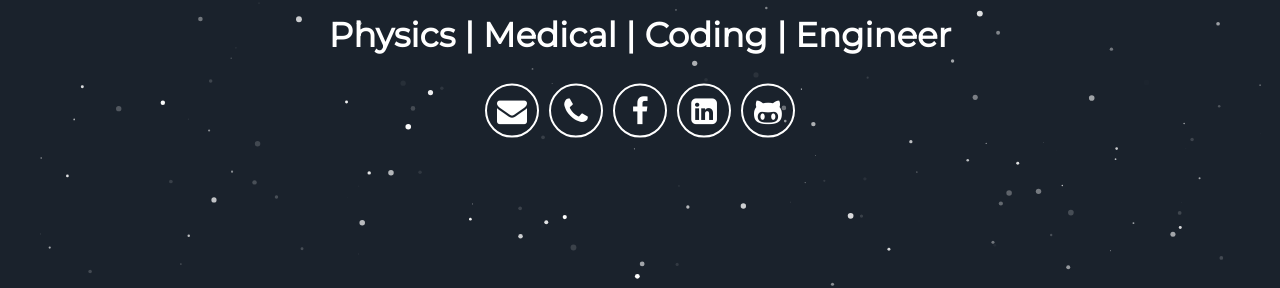
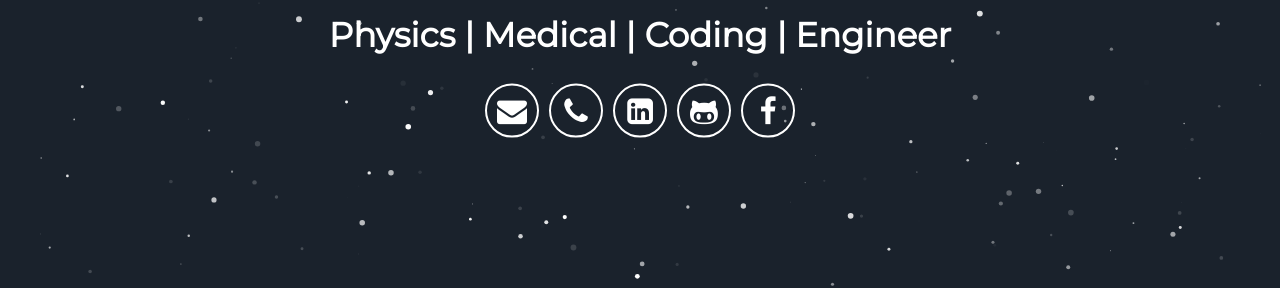
Before and after one commit to Senneschal/CV, a Jekyll site: the page built from index.html, in a window 1280 px wide. Shown: the part 486-774 px from the top of the page. Built offline with Jekyll 4.4.1, drawn with Linux system fonts in a browser that asks for light colours; some web fonts are replaced.

Commit message:
Update header.html

```diff
--- a/_includes/header.html
+++ b/_includes/header.html
@@ -6,10 +6,10 @@
       </h1>
       <div class="header-icons">
         <a aria-label="Send email" href = "mailto: nathan.sennesael@hotmail.com"><i class="icon fa fa-envelope"></i></a>
-        <a aria-label="My Instagram" target="_blank" href="https://www.instagram.com/angelwales20_"><i class="icon fa fa-phone" aria-hidden="true"></i></a>
-        <a aria-label="My Facebook" target="_blank" href="https://www.facebook.com/100005271286417"><i class="icon fa fa-facebook" aria-hidden="true"></i></a>
+        <a aria-label="My Instagram" target="_blank" href="+32468433022"><i class="icon fa fa-phone" aria-hidden="true"></i></a>
         <a aria-label="My LinkedIn" target="_blank" href="https://www.linkedin.com/in/nathan-sennesael-101765100/"><i class="icon fa fa-linkedin-square" aria-hidden="true"></i></a>
         <a aria-label="My Github" target="_blank" href="https://github.com/Senneschal"><i class="icon fa fa-github-alt" aria-hidden="true"></i></a>
+        <a aria-label="My Facebook" target="_blank" href="https://www.facebook.com/100005271286417"><i class="icon fa fa-facebook" aria-hidden="true"></i></a>
       </div>
       <div class="header-links">
         <!-- <a class="link" href="#about" data-scroll>About Me</a> -->
```
